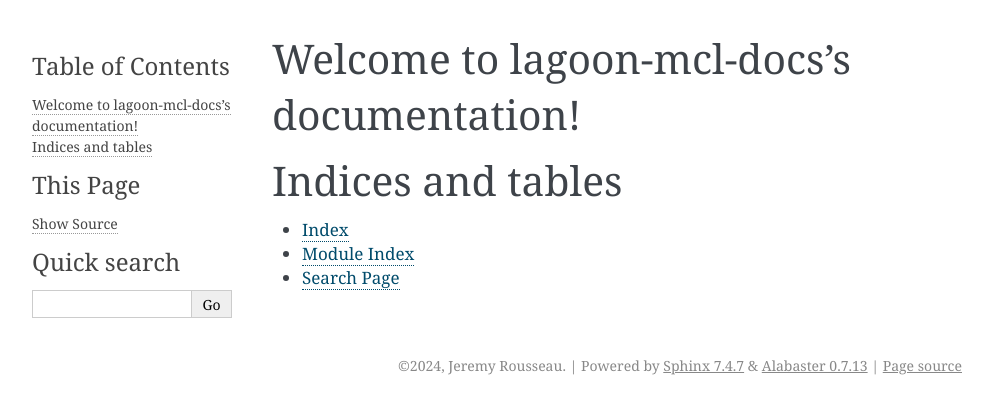
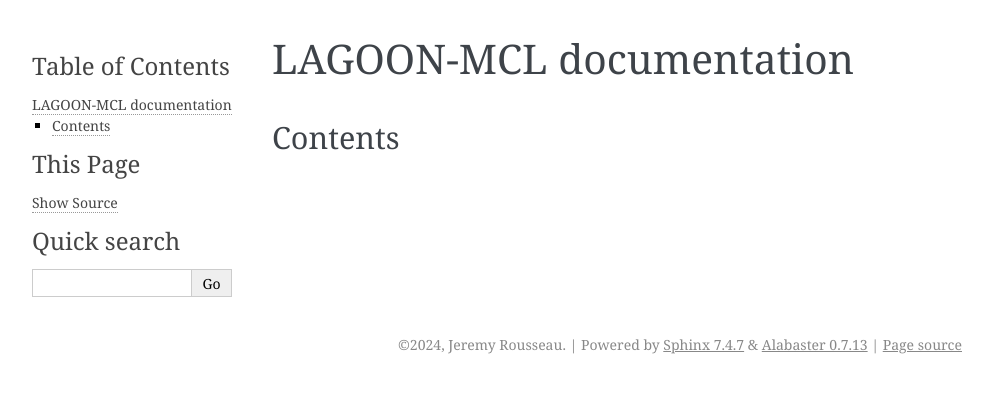
Before and after one commit to jroussea/LAGOON-MCL-docs, a Sphinx documentation site: the page built from source/index.rst, in a window 1280 px wide. Shown: the top 414 px of the page, without its empty margins (148-1141 px from the left). Built offline with Sphinx 7.4.7, drawn with Linux system fonts in a browser that asks for light colours.

Commit message:
updated documentation

```diff
--- a/source/index.rst
+++ b/source/index.rst
@@ -3,18 +3,10 @@
    You can adapt this file completely to your liking, but it should at least
    contain the root `toctree` directive.
 
-Welcome to lagoon-mcl-docs's documentation!
-===========================================
+LAGOON-MCL documentation
+========================
+
+Contents
+--------
 
 .. toctree::
-   :maxdepth: 2
-   :caption: Contents:
-
-
-
-Indices and tables
-==================
-
-* :ref:`genindex`
-* :ref:`modindex`
-* :ref:`search`
```
Also changed, not shown: 1 other file.
